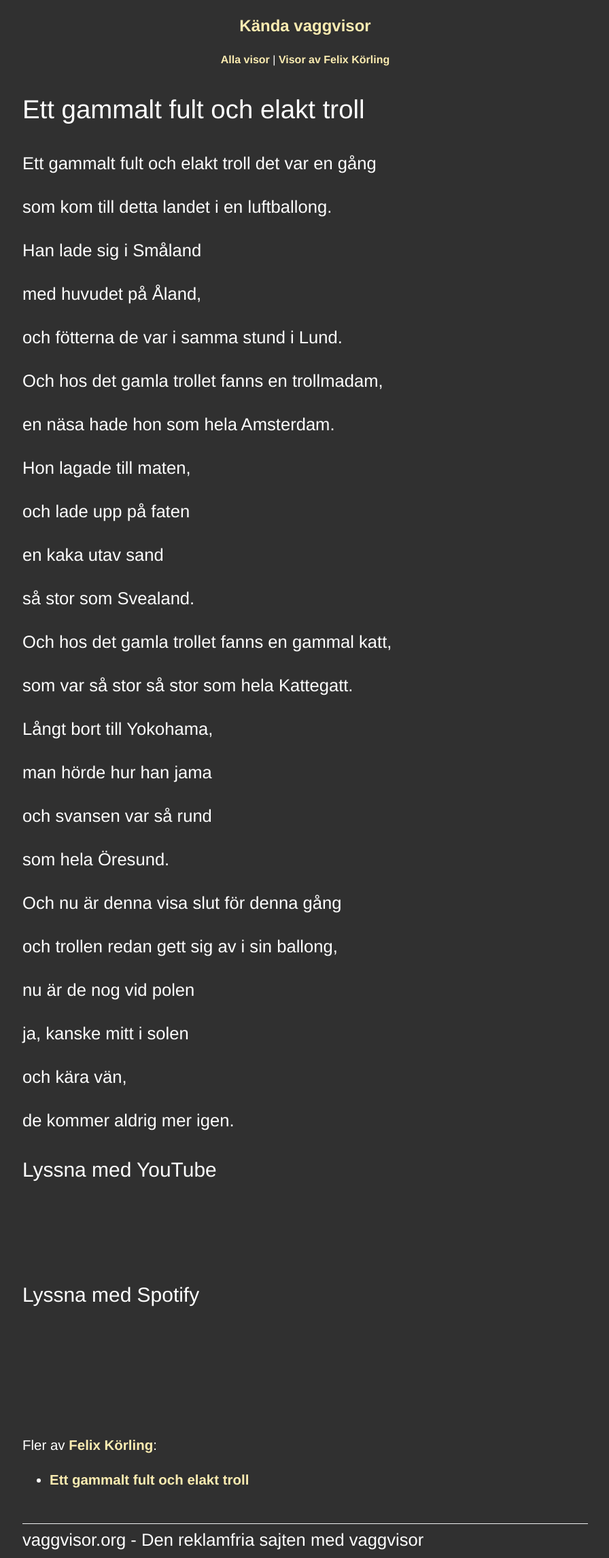
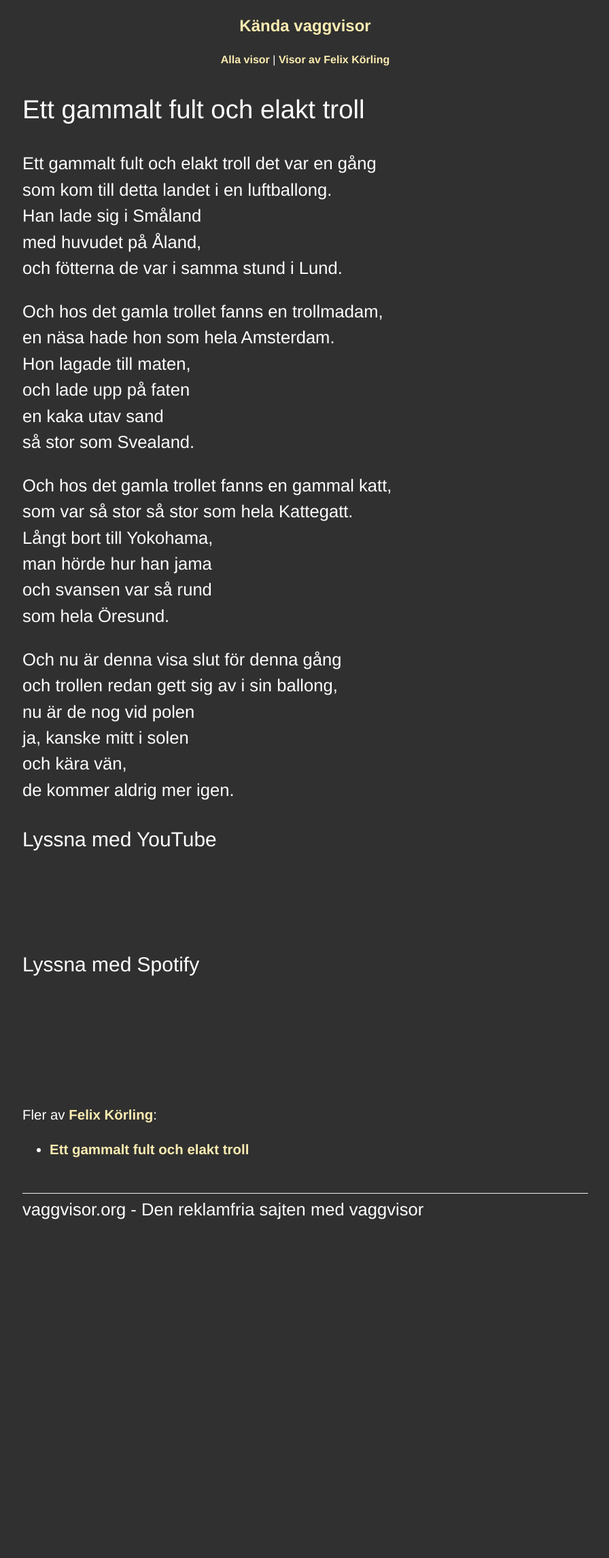
Before and after one commit to cybear/vaggvisor.org, a Jekyll site: the page built from _posts/2020-08-25-ett-gammalt-fult-och-elakt-troll.md, in a window 1280 px wide. Shown: the whole page at 68% size, without its empty margins (191-1087 px from the left). Built offline with Jekyll 4.4.1, drawn with Linux system fonts in a browser that asks for light colours; after the commit the page ends 1806 px from its top, so only the background shows below that; grey boxes are pictures that could not be loaded.

```diff
--- a/_posts/2020-08-25-ett-gammalt-fult-och-elakt-troll.md
+++ b/_posts/2020-08-25-ett-gammalt-fult-och-elakt-troll.md
@@ -5,54 +5,29 @@ categories:
 spotify_id: 21NQhqnHb84Q4nHLtDl0Y5
 youtube_id: 08bVa0srMFQ
 ---
-Ett gammalt fult och elakt troll det var en gång
-
-som kom till detta landet i en luftballong.
-
-Han lade sig i Småland
-
-med huvudet på Åland,
-
+Ett gammalt fult och elakt troll det var en gång\
+som kom till detta landet i en luftballong. \
+Han lade sig i Småland\
+med huvudet på Åland,\
 och fötterna de var i samma stund i Lund.
 
-
-
-Och hos det gamla trollet fanns en trollmadam,
-
-en näsa hade hon som hela Amsterdam.
-
-Hon lagade till maten,
-
-och lade upp på faten
-
-en kaka utav sand
-
+Och hos det gamla trollet fanns en trollmadam,\
+en näsa hade hon som hela Amsterdam.\
+Hon lagade till maten,\
+och lade upp på faten\
+en kaka utav sand\
 så stor som Svealand.
 
-
-
-Och hos det gamla trollet fanns en gammal katt,
-
-som var så stor så stor som hela Kattegatt.
-
-Långt bort till Yokohama,
-
-man hörde hur han jama
-
-och svansen var så rund
-
+Och hos det gamla trollet fanns en gammal katt,\
+som var så stor så stor som hela Kattegatt.\
+Långt bort till Yokohama,\
+man hörde hur han jama\
+och svansen var så rund\
 som hela Öresund.
 
-
-
-Och nu är denna visa slut för denna gång
-
-och trollen redan gett sig av i sin ballong,
-
-nu är de nog vid polen
-
-ja, kanske mitt i solen
-
-och kära vän,
-
+Och nu är denna visa slut för denna gång\
+och trollen redan gett sig av i sin ballong,\
+nu är de nog vid polen\
+ja, kanske mitt i solen\
+och kära vän,\
 de kommer aldrig mer igen.
```
